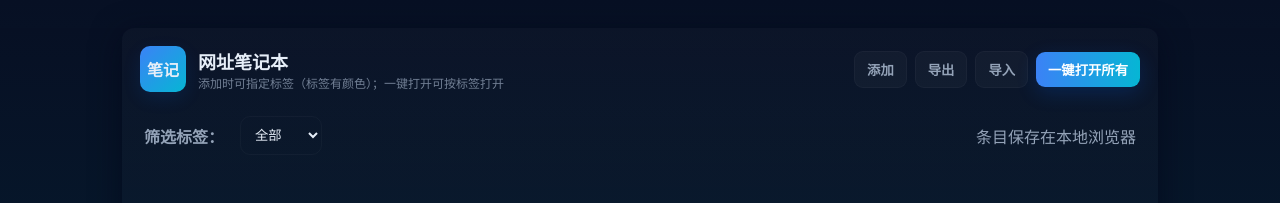
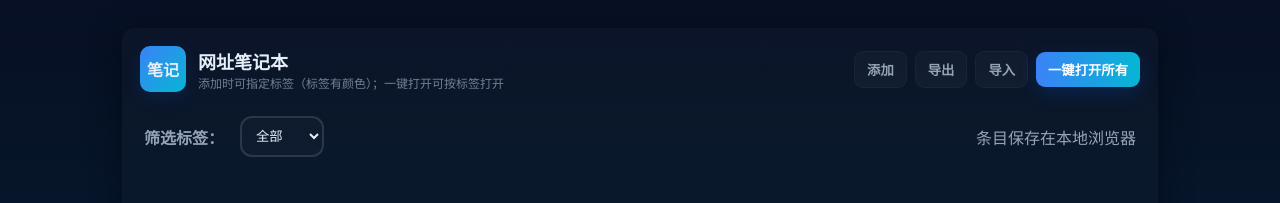
Before and after one commit to Lizardgu/Webpage-collect-open, a plain HTML site: page index.html in a window 1280 px wide. Shown: the top 203 px of the page. Drawn offline with Linux system fonts and the light colour scheme.

Commit message:
输入框边框更显眼了些

```diff
--- a/index.html
+++ b/index.html
@@ -171,7 +171,8 @@
     }
     input[type="url"], input[type="text"], input[type="file"], select{
       flex:1;
-      padding:10px;border-radius:10px;border:1px solid rgba(255,255,255,0.03);background:transparent;color:#e6eef8;outline:none;
+      padding:10px;border-radius:10px;border-radius: 12px; /* 可修改圆角 */border: 2px solid rgba(255,255,255,0.12); /* 更粗更明显的边框（非聚焦） */;background: rgba(255,255,255,0.02); /* 轻微底色提高对比 */
+      color:#e6eef8;outline:none;transition: border-color 160ms ease, box-shadow 160ms ease, background-color 160ms ease;
     }
     .hint{font-size:12px;color:rgba(148,163,184,0.75)}
     .tag-chooser{display:flex;gap:8px;flex-wrap:wrap;margin-top:6px}
```
